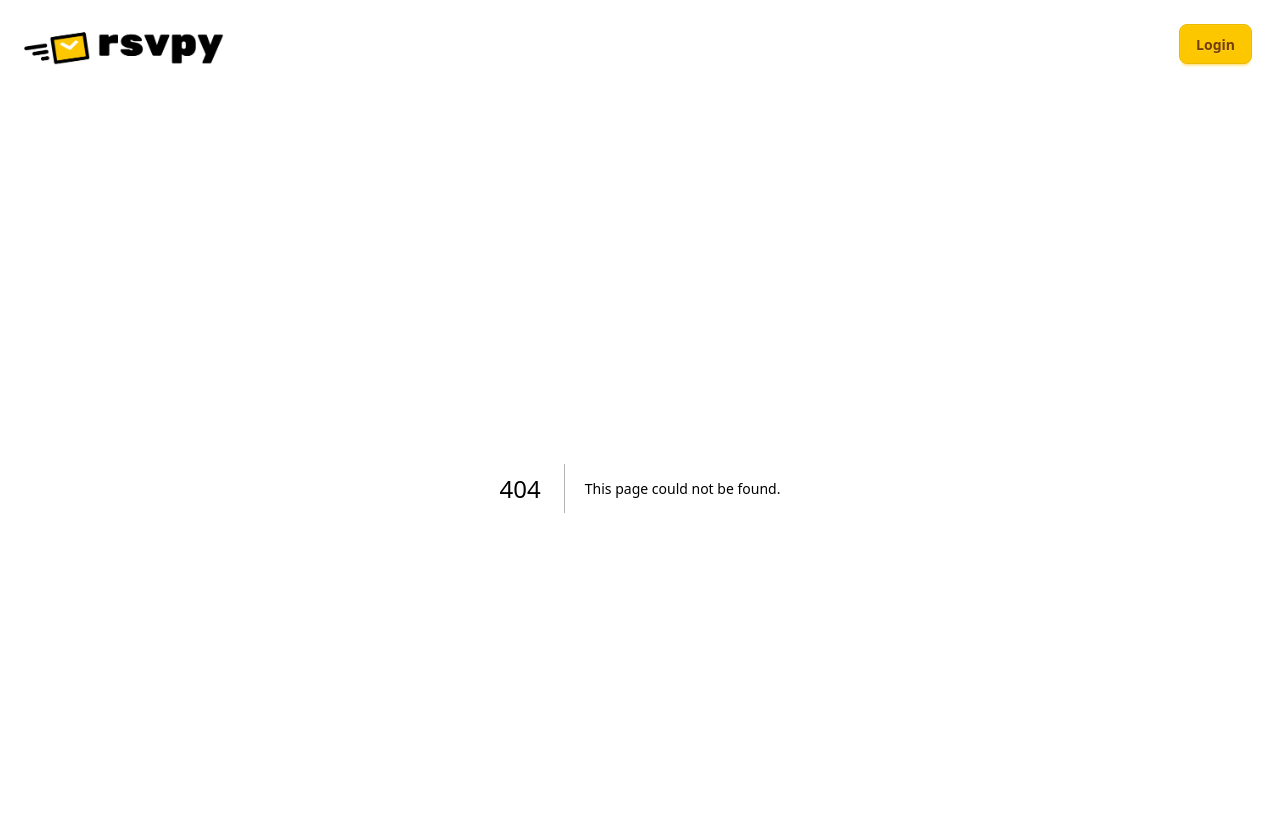
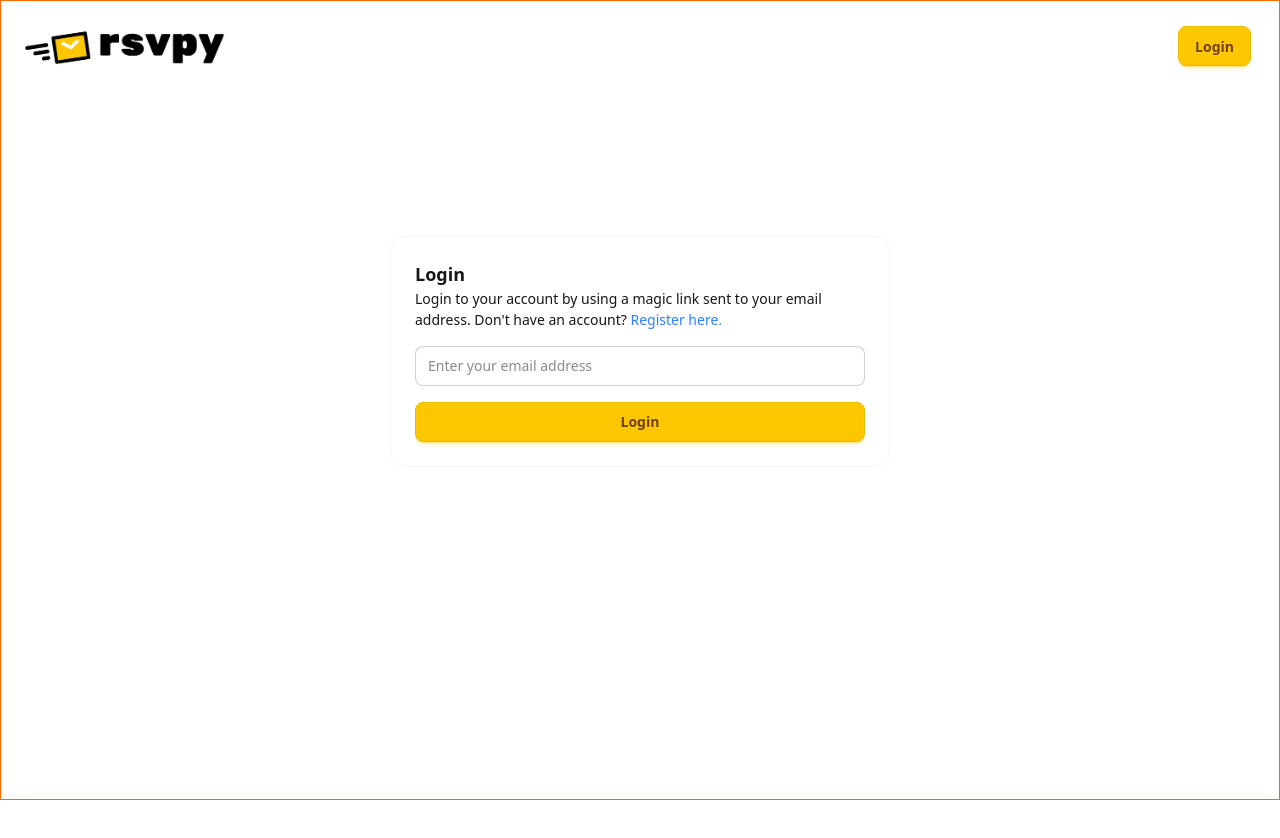
Before and after one commit to g30rg3hum/rsvpy, a Next.js app: page /login in a window 1280 px wide. Before the commit this address had no page. Shown: the top 838 px of the page. After the commit the page ends 800 px from the top, so only its background shows below. Built offline with nearby package versions, Linux system fonts and the light colour scheme.

Commit message:
added login form and page

```diff
--- /dev/null
+++ b/components/authentication/login-form.tsx
@@ -0,0 +1,27 @@
+import HyperLink from "../reusables/hyperlink";
+
+export default function LoginForm() {
+  return (
+    <div className="card card-border w-[500px] bg-base border">
+      <div className="card-body">
+        <div className="mb-2">
+          <h2 className="card-title">Login</h2>
+          <p>
+            Login to your account by using a magic link sent to your email
+            address. Don&apos;t have an account?{" "}
+            <HyperLink href="/">Register here.</HyperLink>
+          </p>
+        </div>
+
+        <form className="space-y-4">
+          <input
+            type="text"
+            placeholder="Enter your email address"
+            className="input w-full"
+          />
+          <button className="btn btn-primary w-full">Login</button>
+        </form>
+      </div>
+    </div>
+  );
+}
--- a/components/layout/header.tsx
+++ b/components/layout/header.tsx
@@ -5,7 +5,7 @@ export default function Header() {
   return (
     <div className="navbar px-6 py-4">
       <div className="flex-1">
-        <Link href="/">
+        <Link href="/" className="inline-block">
           <Image
             src="/images/logo.png"
             alt="rsvpy logo"
@@ -17,7 +17,7 @@ export default function Header() {
       <div className="flex-none">
         <ul className="menu menu-horizontal px-1">
           <li>
-            <a href="#" className="btn btn-primary">
+            <a href="/login" className="btn btn-primary">
               Login
             </a>
           </li>
--- /dev/null
+++ b/components/layout/page-wrapper.tsx
@@ -0,0 +1,15 @@
+import clsx from "clsx";
+
+interface Props {
+  children: React.ReactNode;
+  centerHorizontally?: boolean;
+}
+export default function PageWrapper({ children, centerHorizontally }: Props) {
+  return (
+    <div
+      className={clsx("flex flex-1", centerHorizontally && "justify-center")}
+    >
+      {children}
+    </div>
+  );
+}
--- /dev/null
+++ b/components/reusables/hyperlink.tsx
@@ -0,0 +1,13 @@
+import Link from "next/link";
+
+interface Props {
+  href: string;
+  children: React.ReactNode;
+}
+export default function HyperLink({ href, children }: Props) {
+  return (
+    <Link href={href} className="text-blue-500 hover:underline">
+      {children}
+    </Link>
+  );
+}
--- a/package.json
+++ b/package.json
@@ -11,6 +11,7 @@
   "dependencies": {
     "@prisma/client": "^6.8.2",
     "@prisma/extension-accelerate": "^1.3.0",
+    "clsx": "^2.1.1",
     "next": "15.3.2",
     "react": "^19.0.0",
     "react-dom": "^19.0.0"
--- a/src/app/layout.tsx
+++ b/src/app/layout.tsx
@@ -20,8 +20,10 @@ export default function RootLayout({
   children: React.ReactNode;
 }>) {
   return (
-    <html lang="en">
-      <body className={`${lexend.variable} antialiased`}>
+    <html lang="en" className="min-h-screen">
+      <body
+        className={`${lexend.variable} antialiased flex flex-col min-h-screen border border-orange-500`}
+      >
         <Header />
         {children}
       </body>
--- /dev/null
+++ b/src/app/login/page.tsx
@@ -0,0 +1,12 @@
+import LoginForm from "../../../components/authentication/login-form";
+import PageWrapper from "../../../components/layout/page-wrapper";
+
+export default function Login() {
+  return (
+    <PageWrapper centerHorizontally>
+      <div className="mt-36">
+        <LoginForm />
+      </div>
+    </PageWrapper>
+  );
+}
```
Also changed, not shown: 1 other file (tests, documents, lock files or other folders).
